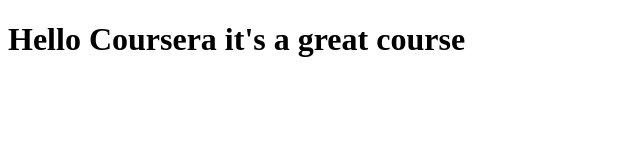
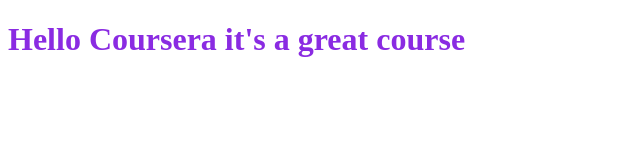
Before and after one commit to Tanish-Garg/coursera-test, a plain HTML site: page site/index.html in a window 1280 px wide. Shown: the whole page, without its empty margins (0-640 px from the left). Drawn offline with Linux system fonts and the light colour scheme.

Commit message:
Making website beautiful

```diff
--- a/site/index.html
+++ b/site/index.html
@@ -6,6 +6,6 @@
     <title>Hello Coursera</title>
 </head>
 <body>
-    <h1>Hello Coursera it's a great course</h1>
+    <h1 style="color: blueviolet; align-content: center;">Hello Coursera it's a great course</h1>
 </body>
 </html>
```
